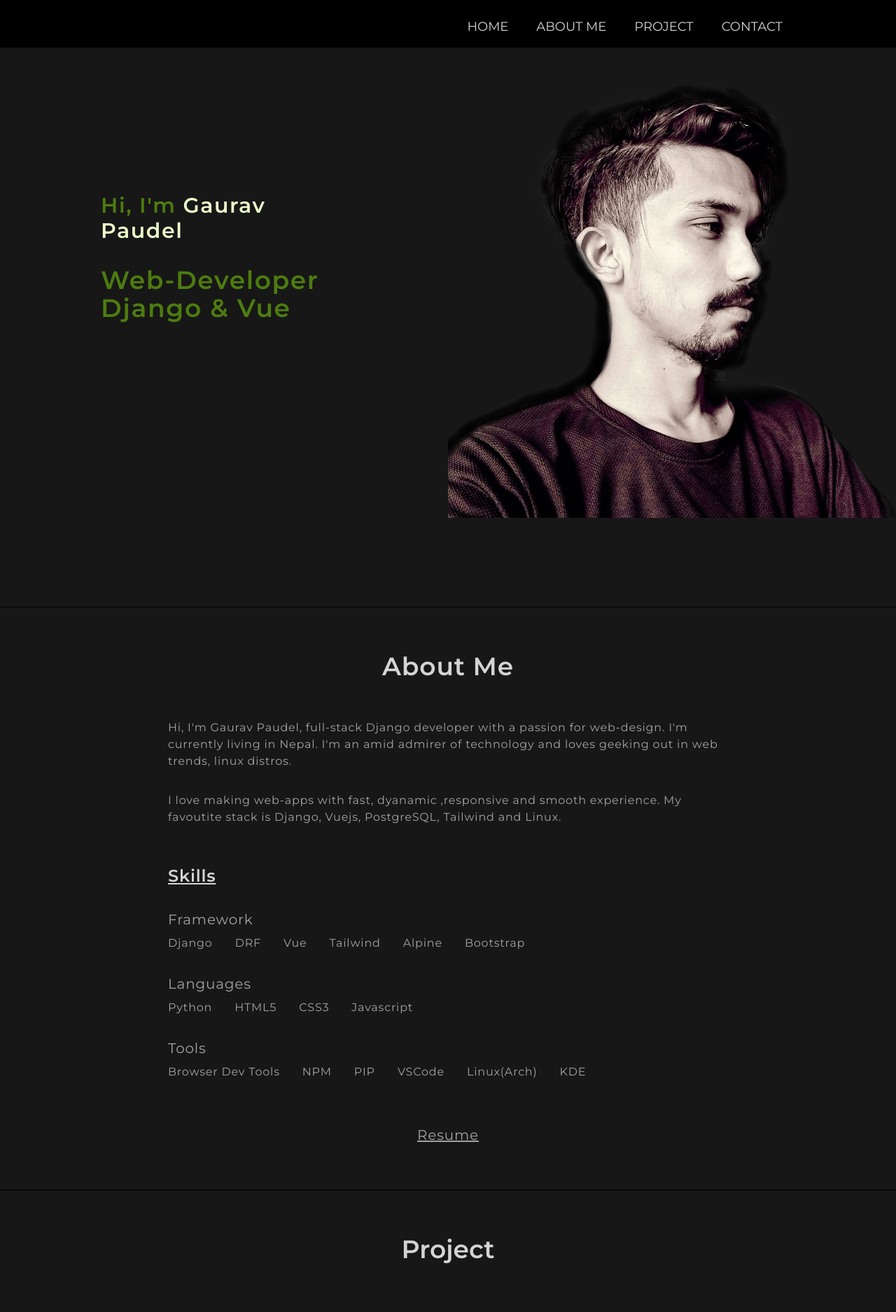
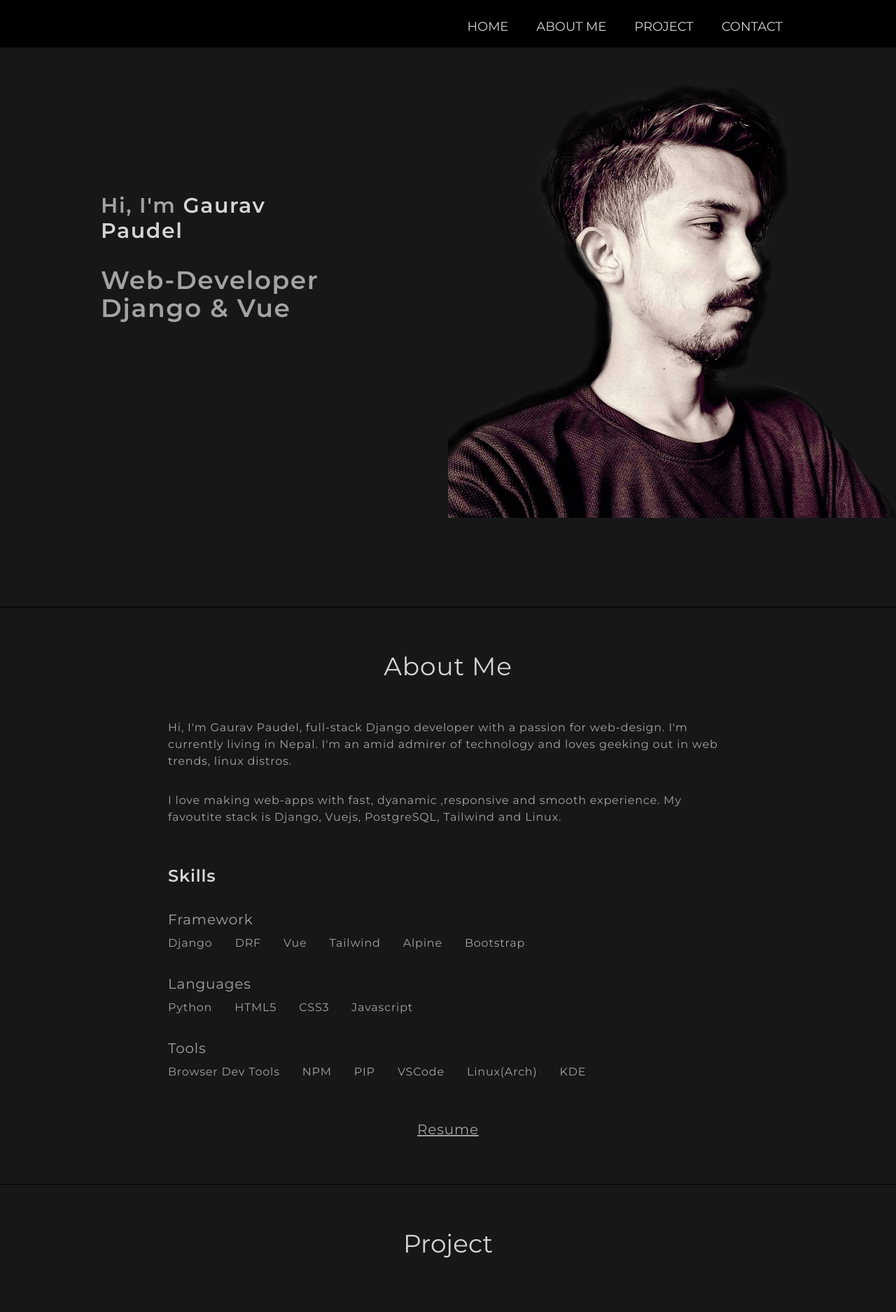
Before and after one commit to paudelgaurav/personal_site, a Vue app: page / in a window 1280 px wide. Shown: the top 1875 px of the page at 70% size. Built offline with nearby package versions, Linux system fonts and the light colour scheme; grey boxes are pictures that could not be loaded.

Commit message:
updated fonts

```diff
--- a/src/views/About.vue
+++ b/src/views/About.vue
@@ -1,6 +1,6 @@
 <template>
-  <div class="font-mont bg-gray-900 flex flex-col  py-10 lg:py-16 w-full border-b border-black tracking-wider">
-    <h1 class="text-3xl lg:text-4xl text-gray-300 font-semibold text-center">About Me</h1>
+  <div class="font-mont bg-gray-900 flex flex-col  pt-10 pb-12 lg:py-16 w-full border-b border-black tracking-wider">
+    <h1 class="text-3xl lg:text-4xl text-gray-300 text-center">About Me</h1>
     <p class="text-gray-400 px-10 lg:px-60 pt-8 lg:pt-14" >
        Hi, I'm Gaurav Paudel, full-stack Django developer with a passion for web-design. I'm currently living in Nepal. I'm an amid admirer of technology and loves geeking out in web trends, linux distros.
     </p>
@@ -8,8 +8,8 @@
        I love making web-apps with fast, dyanamic ,responsive and smooth experience. My favoutite stack is Django, Vuejs, PostgreSQL, Tailwind and Linux.
     </p>
 
-    <div class="px-10 lg:px-60 text-left pt-10 lg:pt-14 text-gray-400">
-      <h2 class="text-gray-300 text-2xl font-semibold underline">Skills</h2>
+    <div class="px-10 lg:px-60 text-left py-10 lg:py-14 text-gray-400">
+      <h2 class="text-gray-300 text-2xl font-semibold">Skills</h2>
       <h3 class="text-xl pt-8">Framework</h3>
       <div class="flex space-x-8 pt-2">
         <h4 v-for="i in frameworks" :key="i">{{i}}</h4>
@@ -23,7 +23,7 @@
         <h4 v-for="i in Tools" :key="i">{{i}}</h4>
       </div>
     </div>
-    <a href="#" class="text-center text-gray-400 text-lg lg:text-xl pt-6 lg:pt-16 underline hover:text-gray-200 transition ease-out duration-500">Resume</a>
+    <a href="#" class="text-center text-gray-400 text-lg lg:text-xl underline hover:text-gray-200 transition ease-out duration-500">Resume</a>
   </div>
 </template>
 
--- a/src/views/Home.vue
+++ b/src/views/Home.vue
@@ -1,8 +1,8 @@
 <template>
   <div class="font-mont bg-gray-900 border-b border-black pb-8 h-screen overflow-hidden">
      <div class="flex flex-col-reverse lg:flex-row text-green-700 justify-between items-center lg:items-start">
-      <div class="w-full lg:w-1/2 px-14 lg:px-36 pt-12 lg:pt-52 font-semibold tracking-widest">
-          <h3 class="text-xl lg:text-3xl">Hi, I'm <span class="text-green-100">Gaurav Paudel</span></h3>
+      <div class="w-full lg:w-1/2 px-14 lg:px-36 pt-12 lg:pt-52 font-semibold tracking-widest text-gray-400">
+          <h3 class="text-xl lg:text-3xl">Hi, I'm <span class="text-gray-300">Gaurav Paudel</span></h3>
           <h2 class="text-2xl lg:text-4xl mt-8">Web-Developer Django & Vue</h2>
       </div>
       <div class="w-full lg:w-1/2 py-12 px-10 lg:px-0">
--- a/src/views/Project.vue
+++ b/src/views/Project.vue
@@ -1,6 +1,6 @@
 <template>
   <div class="font-mont bg-gray-900 text-gray-300 py-10 lg:py-16 w-full border-b border-black">
-    <h1 class="text-3xl lg:text-4xl font-semibold text-center">Project</h1>
+    <h1 class="text-3xl lg:text-4xl text-center">Project</h1>
     <div class="flex flex-col lg:flex-row items-center pt-8 lg:pt-20">
       <div v-for="p in projects1" :key="p.title" class="w-full lg:w-1/3 px-12 py-8 lg:py-0 overflow-hidden flex flex-col items-center filter-none hover:filter-grayscale transition ease-out duration-500">
         <a :href="p.live_url" target="_blank"><img :src="p.pic_url" /></a>
--- a/tailwind.config.js
+++ b/tailwind.config.js
@@ -17,10 +17,6 @@ module.exports = {
       black: colors.black,
       white: colors.white,
       gray: colors.trueGray,
-      indigo: colors.indigo,
-      red: colors.rose,
-      yellow: colors.amber,
-      green: colors.lime
   }
   },
   variants: {
```
